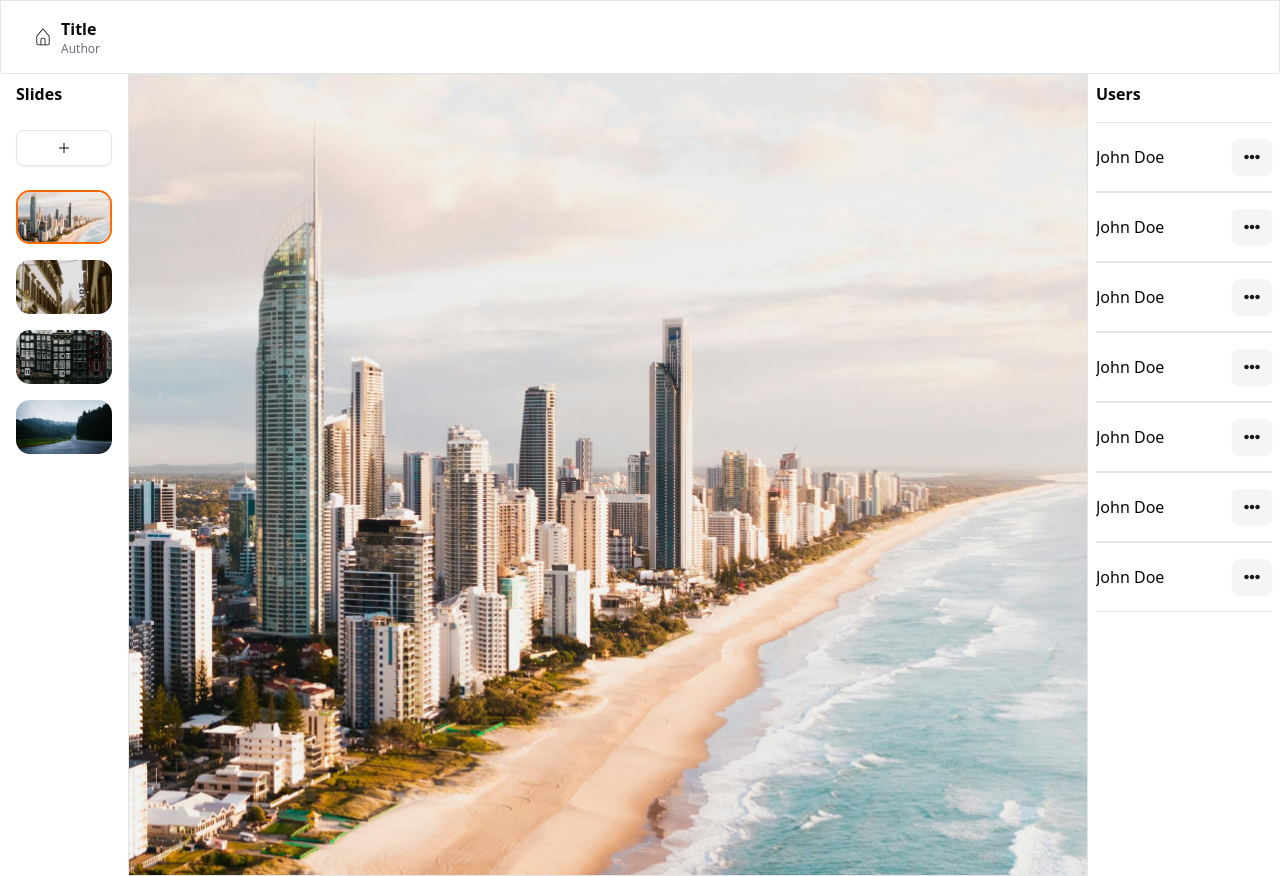
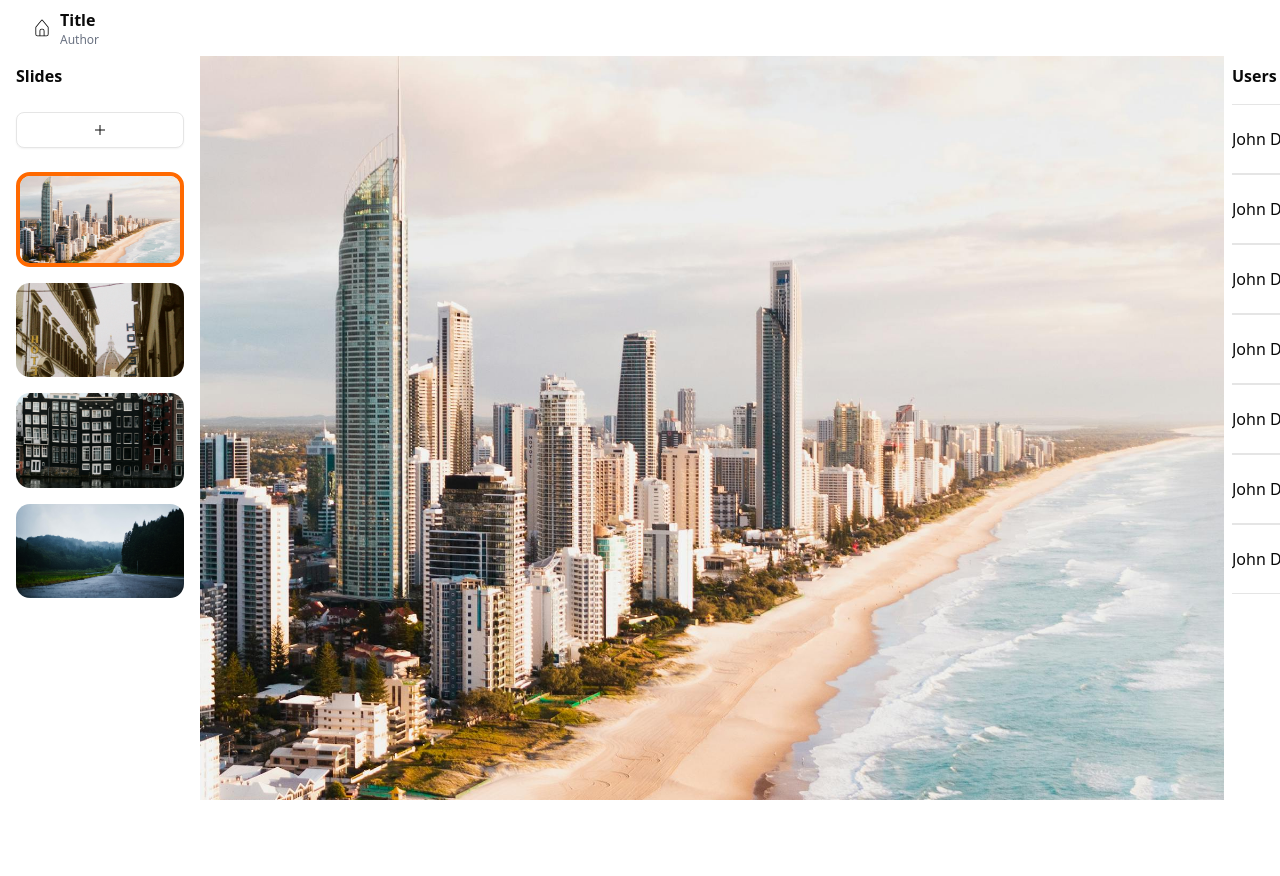
Before and after one commit to IU4308/collab-presentation, a React (Vite) app: page /presentation/1 in a window 1280 px wide. After the commit the page ends 800 px from the top, so only its background shows below. Built offline with nearby package versions, Linux system fonts and the light colour scheme.

Commit message:
complete static part

```diff
--- a/src/components/SlidePreview.tsx
+++ b/src/components/SlidePreview.tsx
@@ -13,7 +13,7 @@ export default function SlidePreview({
                 src={src}
                 alt={alt}
                 onClick={() => handleSlideSelection(id)}
-                className={`object-cover rounded-xl aspect-video ${id === currentSlideId && 'border-2 border-orange-500'}`}
+                className={`object-cover rounded-xl aspect-video cursor-pointer ${id === currentSlideId && 'border-4 border-orange-500'}`}
             />
         </li>
     )
--- a/src/components/SlidesList.tsx
+++ b/src/components/SlidesList.tsx
@@ -10,7 +10,7 @@ export default function SlidesList({
     handleSlideSelection
 } : SlidesListProps) {
     return (
-        <div className="flex flex-col gap-6  w-[10%]  px-4 py-2">
+        <div className="flex flex-col shrink-0 gap-6  h-[100%] w-[200px] overflow-auto scroll-tiny  px-4 py-2">
             <h1 className="font-bold">Slides</h1>
             <Button variant={'outline'} className="cursor-pointer"><IoAddSharp /></Button >
             <ul className="flex flex-col gap-4">
--- /dev/null
+++ b/src/components/ToolPanel.tsx
@@ -0,0 +1,21 @@
+import { CiHome } from "react-icons/ci";
+import { Link } from "react-router";
+
+export default function ToolPanel() {
+    return (
+        <header className="h-[7%] flex py-4 px-8 items-center">
+            <div className="flex gap-2">
+                <div className=" flex items-center">
+                    <Link to={"/"}>
+                        <CiHome className="text-xl"/>
+
+                    </Link>
+                </div>
+                <div className="flex flex-col ">
+                    <span className="font-bold">Title</span>
+                    <span className="text-gray-500 text-xs">Author</span>
+                </div>
+            </div>
+        </header>
+    )
+}
--- a/src/components/UsersList.tsx
+++ b/src/components/UsersList.tsx
@@ -2,7 +2,7 @@ import UserItem from "./UserItem";
 
 export default function UsersList() {
     return (
-        <div className="w-[15%] p-2 flex flex-col gap-4">
+        <div className=" h-[100%] w-[200px] overflow-auto p-2 flex flex-col shrink-0 gap-4">
             <h1 className="font-bold">Users</h1>
             <ul className="flex flex-col ">
                 <UserItem />
--- a/src/constants.ts
+++ b/src/constants.ts
@@ -20,4 +20,5 @@ export const slides = [
         src: '/slide4.jpg',
         alt: 'slide 4',
     },
+
 ]
--- a/src/index.css
+++ b/src/index.css
@@ -120,3 +120,13 @@
     @apply bg-background text-foreground;
   }
 }
+
+/* For WebKit browsers */
+::-webkit-scrollbar {
+  width: 12px; /* Change this value to your desired width */
+}
+
+/* For Firefox */
+* {
+  scrollbar-width: thin; /* Options: auto, thin, none */
+}
--- a/src/pages/Presentation.tsx
+++ b/src/pages/Presentation.tsx
@@ -1,4 +1,5 @@
 import SlidesList from "@/components/SlidesList";
+import ToolPanel from "@/components/ToolPanel";
 import UsersList from "@/components/UsersList";
 import { slides } from "@/constants";
 import { useState } from "react";
@@ -19,23 +20,15 @@ export default function Presentation() {
     const currentSlide = slides.find(slide => slide.id === currentSlideId)
 
     return (
-        <main className="h-screen flex flex-col">
-            <header className="flex py-4 px-8 border items-center">
-                <div className="flex gap-2">
-                    <div className=" flex items-center"><CiHome className="text-xl"/></div>
-                    <div className="flex flex-col ">
-                        <span className="font-bold">Title</span>
-                        <span className="text-gray-500 text-xs">Author</span>
-                    </div>
-                </div>
-            </header>
-            <section className="flex">
+        <main className="h-screen flex flex-col overflow-x-auto">
+            <ToolPanel />
+            <section className="flex h-[93%]">
                 <SlidesList
                     currentSlideId={currentSlideId}
                     handleSlideSelection={handleSlideSelection}
                 />
-                <div className="border w-[75%] ">
-                    <img src={currentSlide!.src} alt="slide" className="object-cover h-screen w-[100%]" />
+                <div className="w-[75%] h-[100%] min-w-[1024px] ">
+                    <img src={currentSlide!.src} alt="slide" className="object-cover h-[100%] w-[100%]" />
                 </div>
                 <UsersList />
             </section>
```
